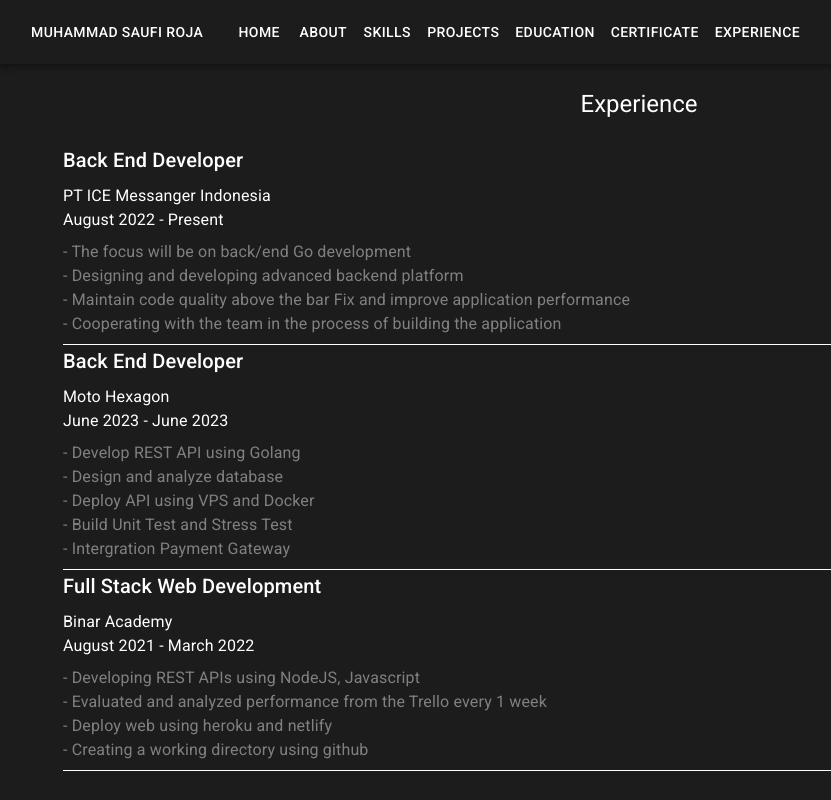
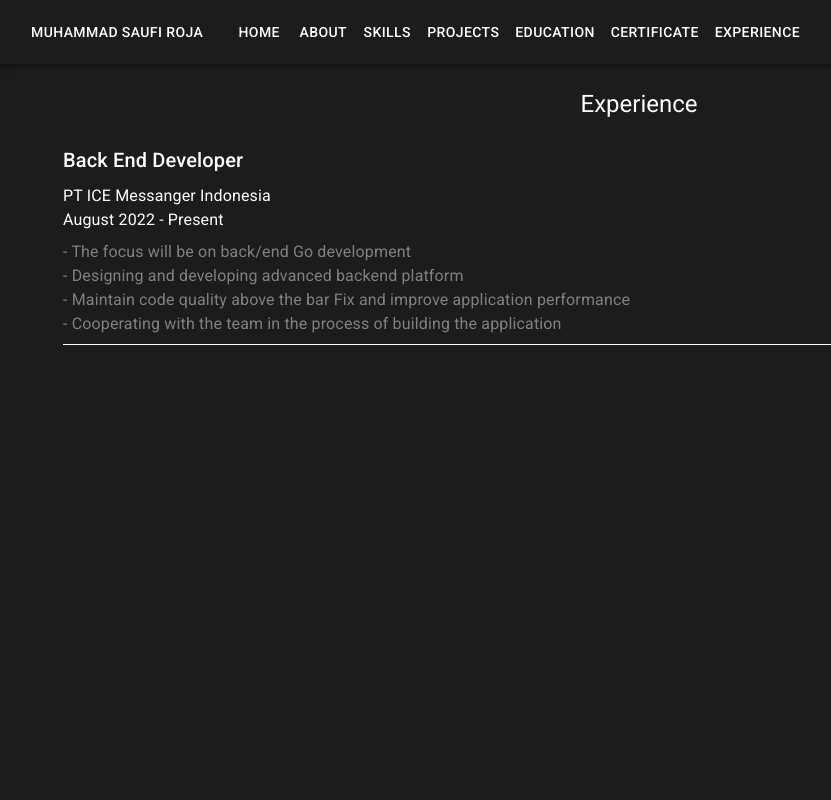
Before and after one commit to saufiroja/portofolio, a React (Create React App) app: page /experience in a window 1280 px wide. Shown: the whole page, without its empty margins (1-832 px from the left). Built offline with nearby package versions, Linux system fonts and the light colour scheme.

Commit message:
refactor: update

```diff
--- a/src/components/Experience/Experience.jsx
+++ b/src/components/Experience/Experience.jsx
@@ -1,5 +1,7 @@
 import { Box, Container, Typography } from '@mui/material';
 import React from 'react';
+
+import { experience } from '../../data/experience';
 
 const Experience = () => {
   return (
@@ -12,6 +14,31 @@ const Experience = () => {
         </Box>
       </Container>
       <Container maxWidth='lg'>
+        {experience.map((item, index) => () => {
+          return (
+            <>
+              <Box pb={1} key={index}>
+                <Typography variant='h6'>{item.title}</Typography>
+              </Box>
+              <Box borderBottom={1} pb={1} key={index}>
+                <Typography variant='body1'>{item.name}</Typography>
+                <Typography variant='body1' pb={1}>
+                  {item.date}
+                </Typography>
+                <Typography variant='body1' sx={{ color: 'gray' }}>
+                  {item.description.map((item, index) => () => {
+                    return (
+                      <>
+                        - {item}
+                        <br />
+                      </>
+                    );
+                  })}
+                </Typography>
+              </Box>
+            </>
+          );
+        })}
         <Box pb={1}>
           <Typography variant='h6'>Back End Developer</Typography>
         </Box>
@@ -31,42 +58,6 @@ const Experience = () => {
             application
           </Typography>
         </Box>
-        <Box pb={1}>
-          <Typography variant='h6'>Back End Developer</Typography>
-        </Box>
-        <Box borderBottom={1} pb={1}>
-          <Typography variant='body1'>Moto Hexagon</Typography>
-          <Typography variant='body1' pb={1}>
-            June 2023 - June 2023
-          </Typography>
-          <Typography variant='body1' sx={{ color: 'gray' }}>
-            - Develop REST API using Golang
-            <br />
-            - Design and analyze database
-            <br />
-            - Deploy API using VPS and Docker
-            <br />
-            - Build Unit Test and Stress Test
-            <br />- Intergration Payment Gateway
-          </Typography>
-        </Box>
-        <Box pb={1}>
-          <Typography variant='h6'>Full Stack Web Development</Typography>
-        </Box>
-        <Box borderBottom={1} pb={1}>
-          <Typography variant='body1'>Binar Academy</Typography>
-          <Typography variant='body1' pb={1}>
-            August 2021 - March 2022
-          </Typography>
-          <Typography variant='body1' sx={{ color: 'gray' }}>
-            - Developing REST APIs using NodeJS, Javascript
-            <br />
-            - Evaluated and analyzed performance from the Trello every 1 week
-            <br />
-            - Deploy web using heroku and netlify
-            <br />- Creating a working directory using github
-          </Typography>
-        </Box>
       </Container>
     </>
   );
--- /dev/null
+++ b/src/data/experience.js
@@ -0,0 +1,39 @@
+export const experience = [
+  {
+    id: '1',
+    title: 'Back End Developer',
+    name: 'PT ICE Messanger Indonesia',
+    date: 'Aug 2022 - Present',
+    desc: [
+      'The focus will be on back/end Go development',
+      'Designing and developing advanced backend platform',
+      'Maintain code quality above the bar Fix and improve application performance',
+      'Cooperating with the team in the process of building the application',
+    ],
+  },
+  {
+    id: '2',
+    title: 'Back End Developer',
+    name: 'Moyo Hexagon',
+    date: 'Jun 2021 - Jun 2021',
+    desc: [
+      'Develop REST API using Golang',
+      'Design and analyze database',
+      'Deploy API using VPS and Docker',
+      'Build Unit Test and Stress Test',
+      'Intergration Payment Gateway',
+    ],
+  },
+  {
+    id: '3',
+    title: 'Full Stack Web Development',
+    name: 'Binar Academy',
+    date: 'August 2021 - March 2022',
+    desc: [
+      'eveloping REST APIs using NodeJS, Javascript',
+      'Evaluated and analyzed performance from the Trello every 1 week',
+      'Deploy web using heroku and netlify',
+      'Creating a working directory using github',
+    ],
+  },
+];
```
